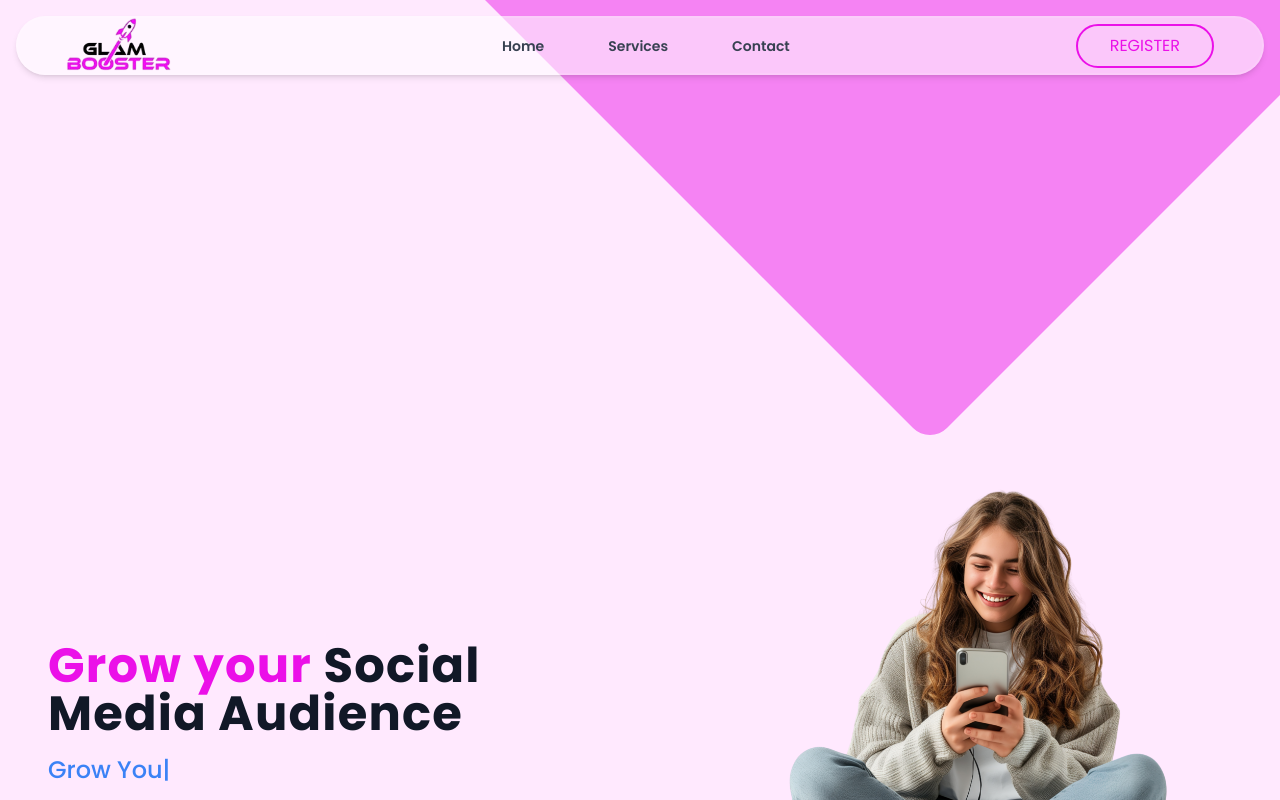
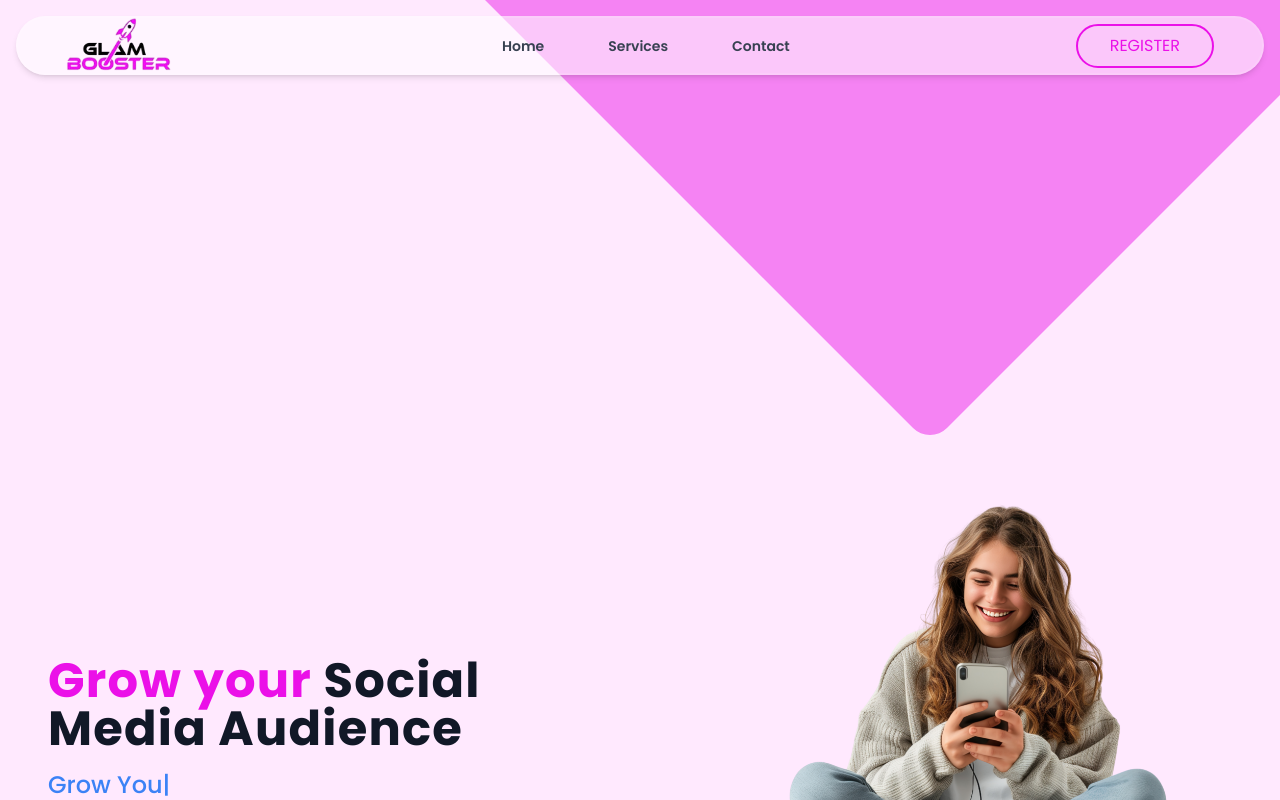
Before and after one commit to Victex4/gkam, a React (Vite) app: page / in a window 1280 px wide. Shown: the top 800 px of the page. Built offline with nearby package versions, Linux system fonts and the light colour scheme.

Commit message:
initial commit

```diff
--- a/src/section/Hero.jsx
+++ b/src/section/Hero.jsx
@@ -58,7 +58,7 @@ const Hero = ({ menuOpen }) => {
       <div className='md:h-[700px] h-[700px] w-[400px] md:w-[700px] bg-[#F583F3] absolute -top-1/2 right-20 md:right-0 rounded-3xl rotate-12 md:rotate-45 -z-9'>
 
       </div>
-        <div className='relative flex md:h-screen mt-[340px] flex-col-reverse items-center md:flex-row '>
+        <div className='relative flex md:h-screen mt-[355px] flex-col-reverse items-center md:flex-row '>
             {/* Hero Content */}
                 <HeroContent variants={contentVariants}/>
 
```
